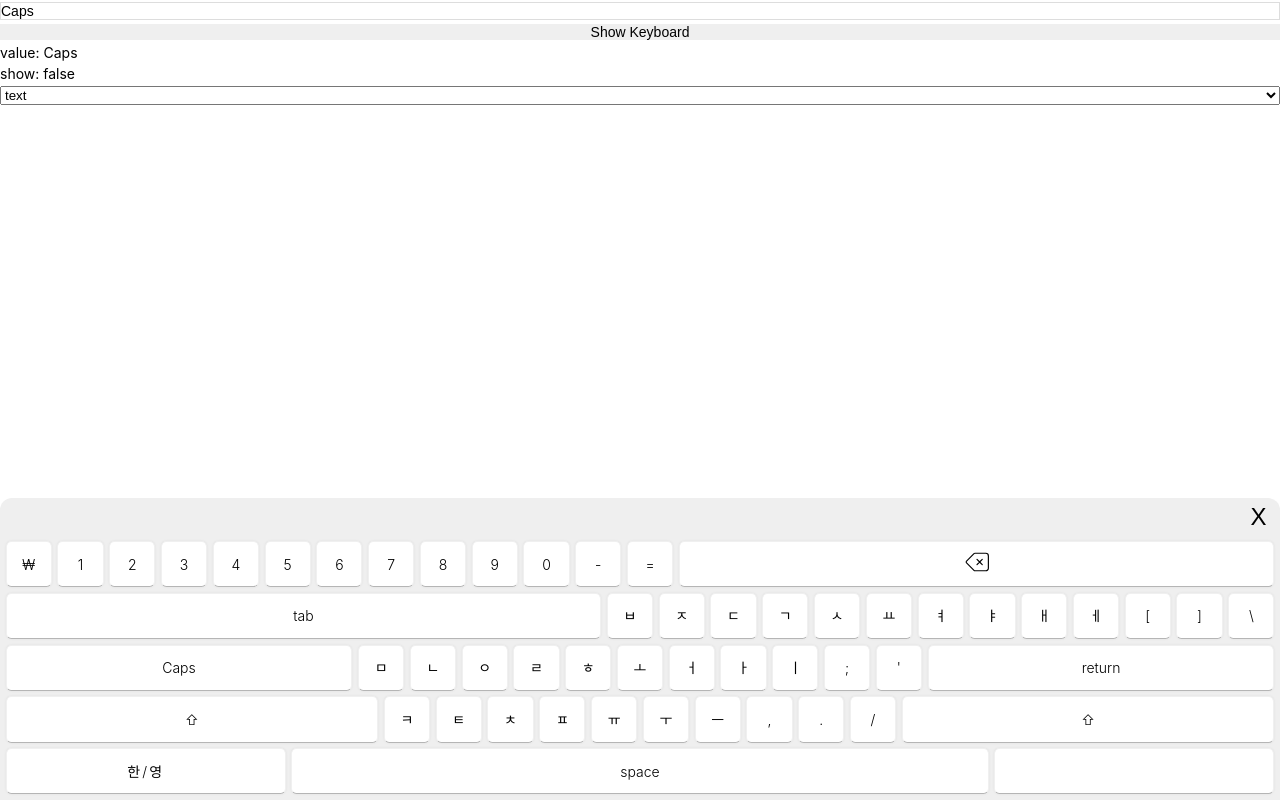
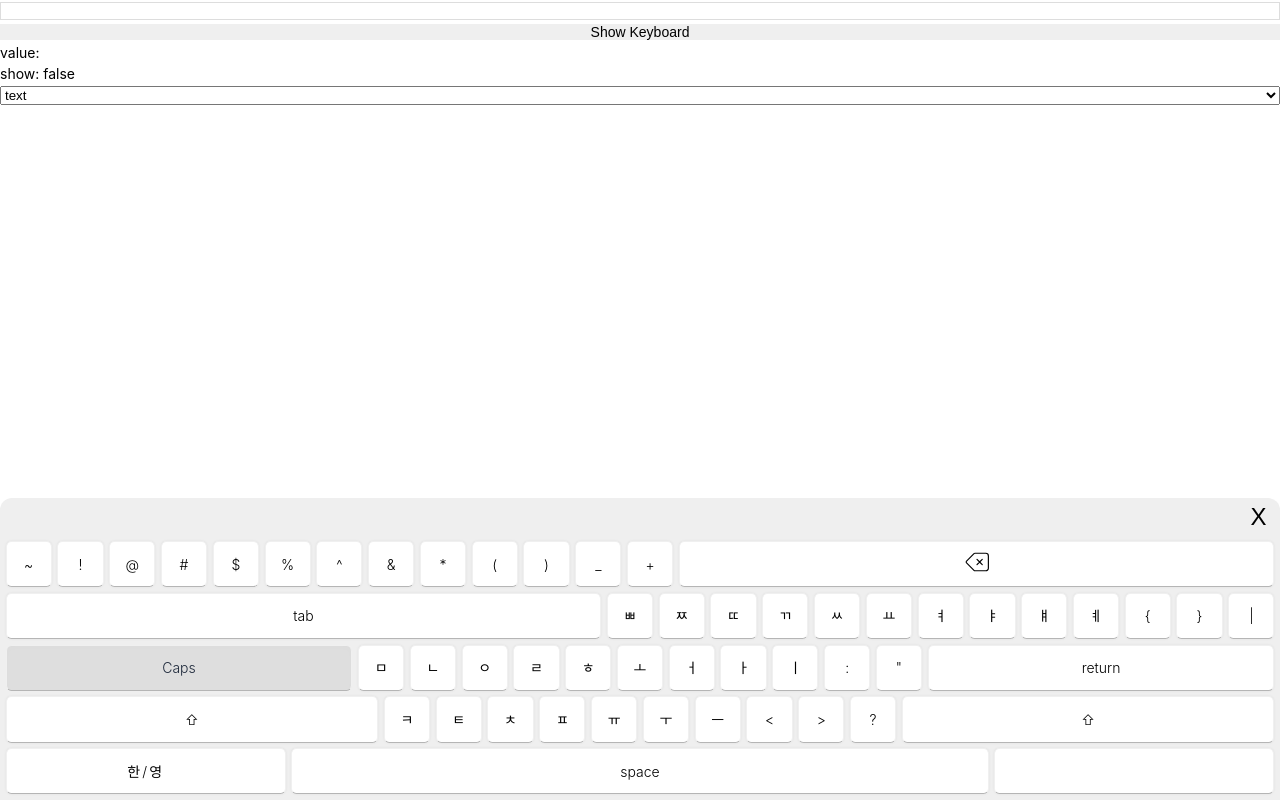
Before and after one commit to taegeun1111/han-keyboard, a React (Vite) app: page / in a window 1280 px wide. Both pictures are taken after a click on the element "Caps". Built offline with nearby package versions, Linux system fonts and the light colour scheme.

Commit message:
FEAT: Add Capslock

```diff
--- a/src/components/TypeText.tsx
+++ b/src/components/TypeText.tsx
@@ -17,11 +17,13 @@ interface TypeNumberProps {
 interface NumberRowProps {
   $keyType: KeyType;
   $isShiftPressed: boolean;
+  $isCapslockPressed: boolean;
 }
 
 const TypeText = ({ onChange, value }: TypeNumberProps) => {
   const [isShift, setIsShift] = useState(false);
   const [isKorean, setIsKorean] = useState(true);
+  const [isCapslock, setIsCapslock] = useState(false);
 
   const handleClick = (type: TypeNumberKeyboardType | string) => {
     let newValue: string = value.toString(); // 초기값 설정
@@ -35,6 +37,9 @@ const TypeText = ({ onChange, value }: TypeNumberProps) => {
       case "{shift}":
         setIsShift(!isShift);
         return;
+      case "{capslock}":
+        setIsCapslock(!isCapslock);
+        return;
       case "{한/영}":
         setIsKorean(!isKorean);
         return;
@@ -45,9 +50,17 @@ const TypeText = ({ onChange, value }: TypeNumberProps) => {
             keyboardDisplay[type as keyof typeof keyboardDisplay];
           if (displayValue) {
             newValue = value.toString() + displayValue;
+
+            if (isShift) {
+              setIsShift(false);
+            }
           }
         } else {
           newValue = value.toString() + type;
+
+          if (isShift) {
+            setIsShift(false);
+          }
         }
         break;
     }
@@ -78,7 +91,6 @@ const TypeText = ({ onChange, value }: TypeNumberProps) => {
       // keyboardDisplay에 없는 경우 괄호 제거
       return type.replace(/[{}]/g, "");
     } else {
-      console.log(type);
       return type;
     }
   };
@@ -87,7 +99,7 @@ const TypeText = ({ onChange, value }: TypeNumberProps) => {
 
   return (
     <NumberContainer>
-      {isShift
+      {isShift || isCapslock
         ? currentLayout.shift.map((row, rowIndex) => (
             <NumberRowWrapper key={rowIndex}>
               {row.match(/({[^}]+}|\S+)/g)?.map((key, keyIndex) => (
@@ -96,6 +108,7 @@ const TypeText = ({ onChange, value }: TypeNumberProps) => {
                   onClick={() => handleClick(key)}
                   $keyType={getKeyType(key)}
                   $isShiftPressed={key === "{shift}" && isShift}
+                  $isCapslockPressed={key === "{capslock}" && isCapslock}
                 >
                   {findDisplayValue(key)}
                 </NumberRow>
@@ -110,6 +123,7 @@ const TypeText = ({ onChange, value }: TypeNumberProps) => {
                   onClick={() => handleClick(key)}
                   $keyType={getKeyType(key)}
                   $isShiftPressed={key === "{shift}" && isShift}
+                  $isCapslockPressed={key === "{capslock}" && isCapslock}
                 >
                   {findDisplayValue(key)}
                 </NumberRow>
@@ -174,6 +188,13 @@ const NumberRow = styled.div<NumberRowProps>`
       background-color: #dedede;
       color: #1e293b;
       box-shadow: inset 0 2px 6px 0 rgba(0, 0, 0, 0.01);
-      border: none;
+    `}
+
+  ${({ $isCapslockPressed }) =>
+    $isCapslockPressed &&
+    css`
+      background-color: #dedede;
+      color: #1e293b;
+      box-shadow: inset 0 2px 6px 0 rgba(0, 0, 0, 0.01);
     `}
 `;
```
